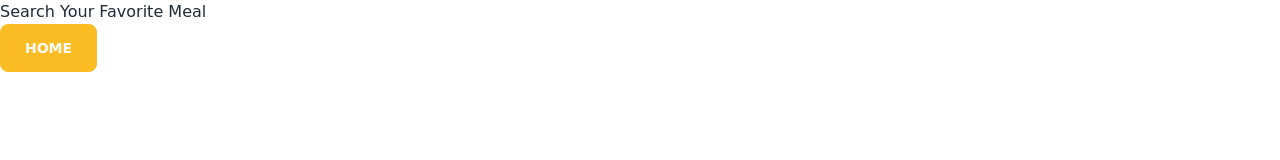
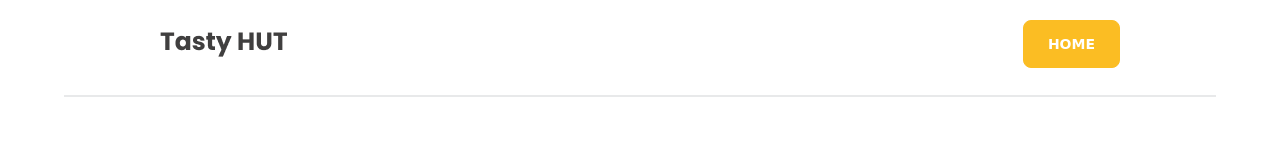
Before and after one commit to MohammadNaiem65/meal-db, a plain HTML site: page search.html in a window 1280 px wide. Drawn offline with nearby package versions, Linux system fonts and the light colour scheme; a web font is replaced by a local one.

Commit message:
completed the header of search page

```diff
--- a/search.html
+++ b/search.html
@@ -1,5 +1,6 @@
 <!DOCTYPE html>
 <html lang="en" data-theme="light">
+
 <head>
     <meta charset="UTF-8">
     <meta http-equiv="X-UA-Compatible" content="IE=edge">
@@ -15,9 +16,20 @@
     <link rel="preconnect" href="https://fonts.gstatic.com" crossorigin>
     <link href="https://fonts.googleapis.com/css2?family=Alkatra:wght@400;600;700&display=swap" rel="stylesheet">
 </head>
+
 <body>
-    <h1>Search Your Favorite Meal</h1>
-    <button name="home" class="px-6 btn btn-warning font-bold text-white search" onclick="switchPage(this)">Home</button>
+    <header>
+        <!-- Navbar -->
+        <nav class="w-3/4 mx-auto my-5 flex justify-between">
+            <img src="images/Tasty_HUT.png" alt="Tasty Hut" class="object-contain">
+            <button name="home" class="px-6 btn btn-warning font-bold text-white search"
+                onclick="switchPage(this)">Home</button>
+        </nav>
+        <div class="divider w-[90%] mx-auto"></div>
+    </header>
+
+
     <script src="app.js"></script>
 </body>
+
 </html>
```
Lines whose indentation alone changed are shown as unchanged.
